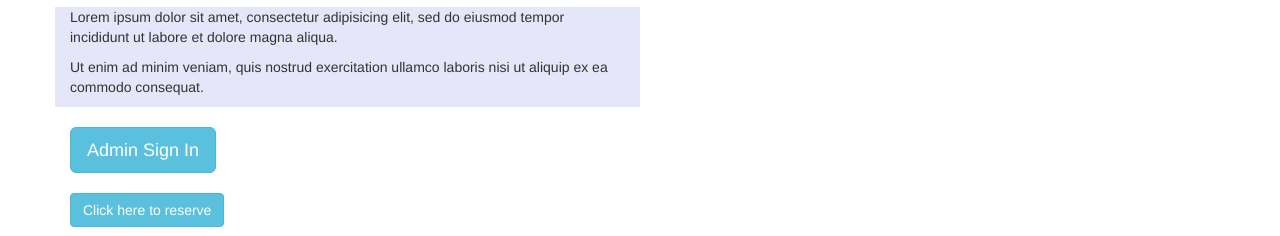
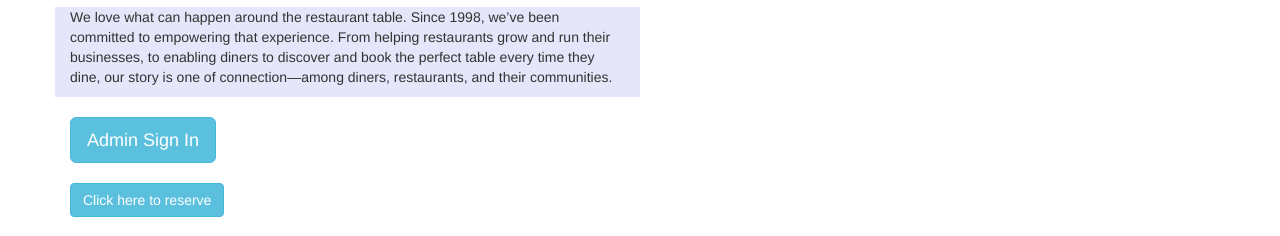
Before and after one commit to mithilasiva/Egen-Project, a website: page dist/index.html in a window 1280 px wide. Shown: the part 564-800 px from the top of the page. Drawn offline with nearby package versions, Linux system fonts and the light colour scheme; files whose address does not match are found by name.

Commit message:
Edited description in front page

```diff
--- a/dist/index.html
+++ b/dist/index.html
@@ -126,8 +126,8 @@
 
                 <div class="row">
                     <div class="col-sm-6" style="background-color:lavender;">
-                        <p>Lorem ipsum dolor sit amet, consectetur adipisicing elit, sed do eiusmod tempor incididunt ut labore et dolore magna aliqua.</p>
-                        <p> Ut enim ad minim veniam, quis nostrud exercitation ullamco laboris nisi ut aliquip ex ea commodo consequat.</p>
+                        <p>We love what can happen around the restaurant table. Since 1998, we’ve been committed to empowering that experience. From helping restaurants grow and run their businesses, to enabling diners to discover and book the perfect table every time they dine, our story is one of connection—among diners, restaurants, and their communities.</p>
+
                     </div>
 
                 </div>
```
